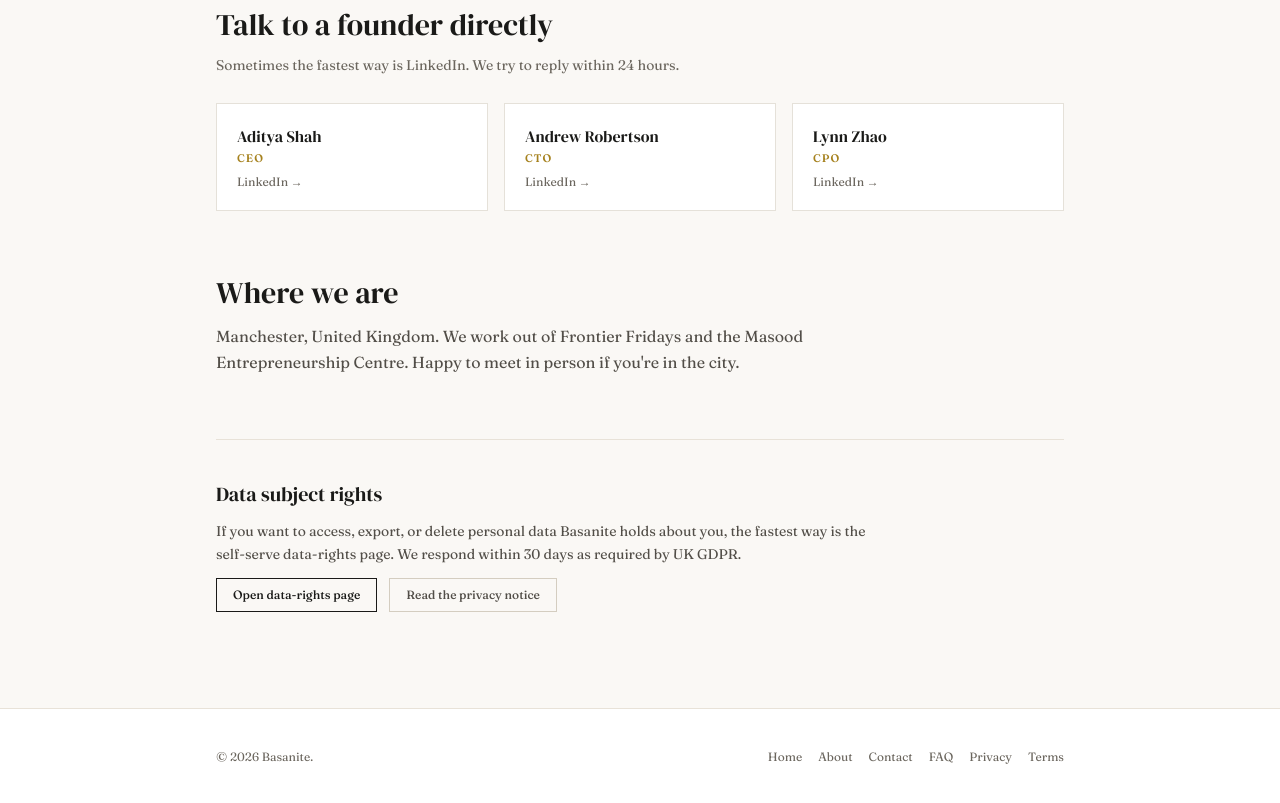
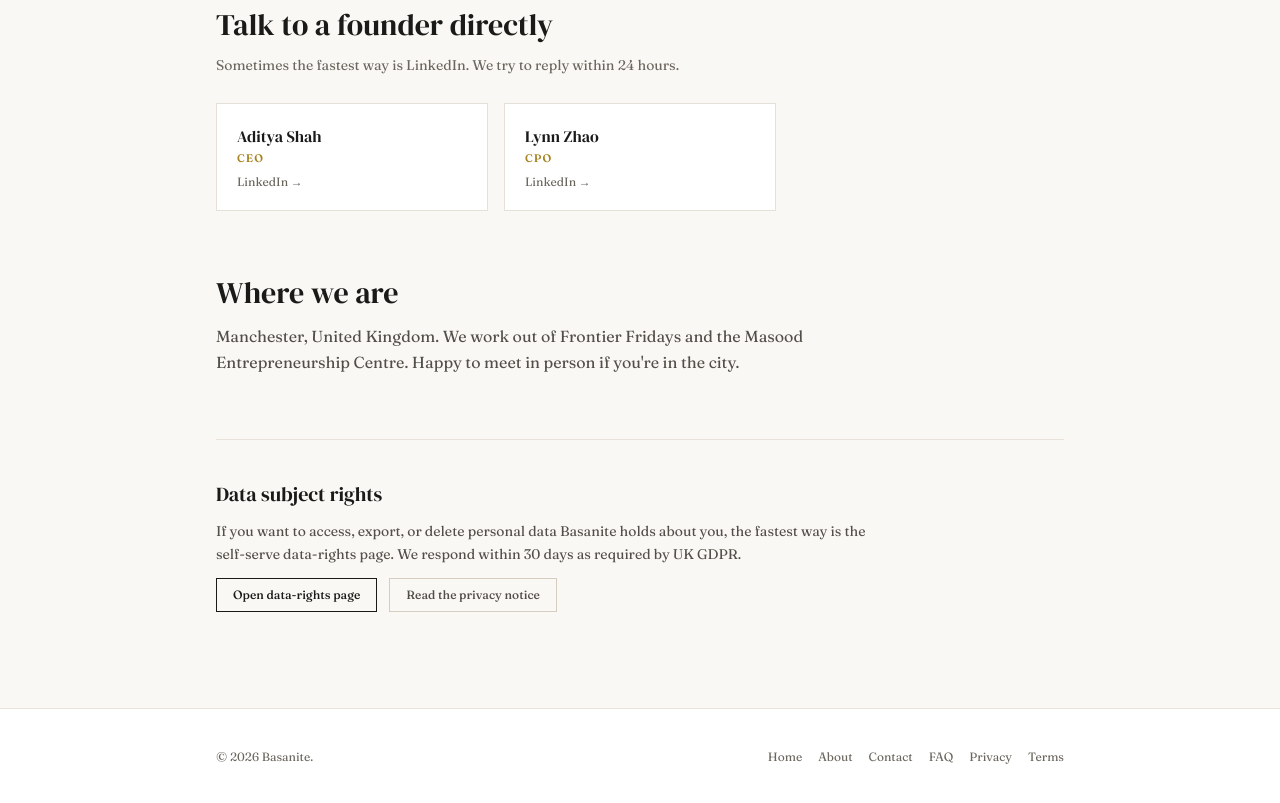
Before and after one commit to ChenhuiZhao820/basanite_hiring, a Next.js app in the folder web/: page /contact in a window 1280 px wide. Shown: the part 840-1643 px from the top of the page. Built offline with nearby package versions, Linux system fonts and the light colour scheme; no server answers.

Commit message:
copy: remove Andrew Robertson from contact page founders list

```diff
--- a/web/app/contact/page.tsx
+++ b/web/app/contact/page.tsx
@@ -26,7 +26,6 @@
 
 const FOUNDERS = [
   { name: 'Aditya Shah', role: 'CEO', linkedin: 'https://www.linkedin.com/in/adityashah100/' },
-  { name: 'Andrew Robertson', role: 'CTO', linkedin: 'https://www.linkedin.com/in/andrewrobertsonamr/' },
   { name: 'Lynn Zhao', role: 'CPO', linkedin: 'https://www.linkedin.com/in/lynn-zhao-59a198292/' },
 ]
 
```
